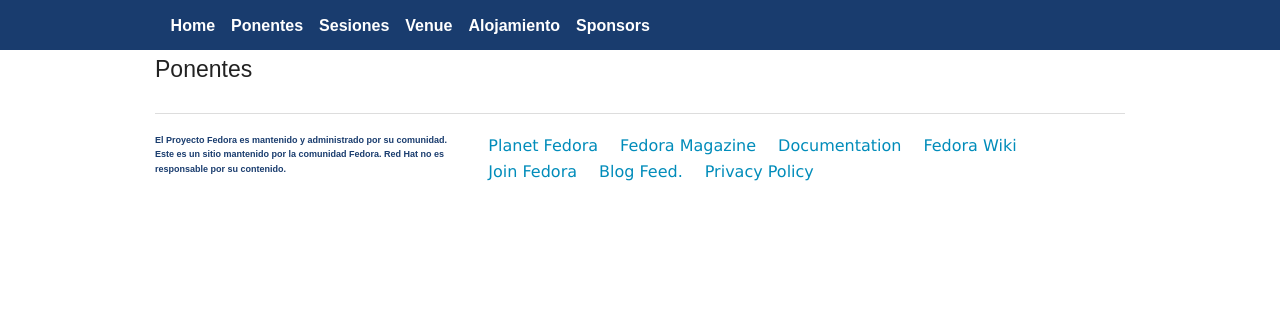
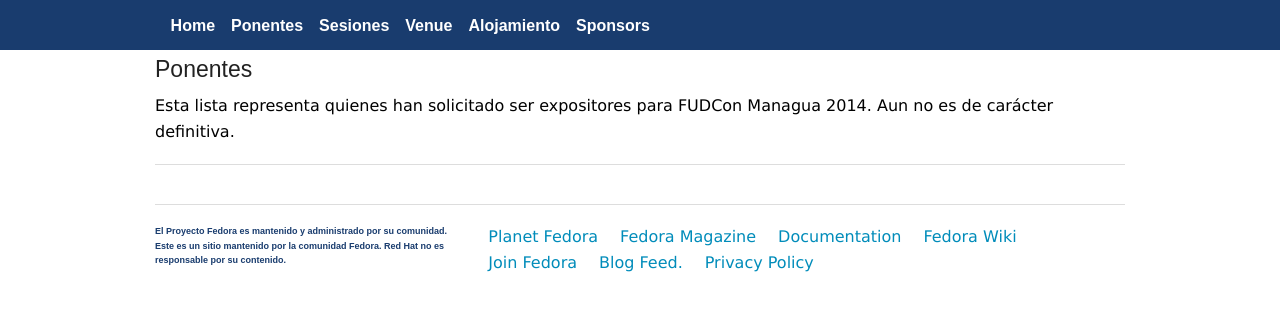
Before and after one commit to echevemaster/fudcon, a Flask app: page /speakers in a window 1280 px wide. Shown: the part 107-418 px from the top of the page. Run offline with Flask 2, Linux system fonts and the light colour scheme; data that the repository does not hold is empty.

Commit message:
Added message

```diff
--- a/fudcon/templates/frontend/speakers.html
+++ b/fudcon/templates/frontend/speakers.html
@@ -6,6 +6,8 @@
     <div class="row">
         <div class="large-12 columns">
             <h4>Ponentes</h4>
+            <p>Esta lista representa quienes han solicitado ser expositores para FUDCon Managua 2014. Aun no es de carácter definitiva.</p>
+            <hr/>
             <div class="content">
                 {% for speaker in speakers.items %}
                     <div class="large-2 columns">
```
